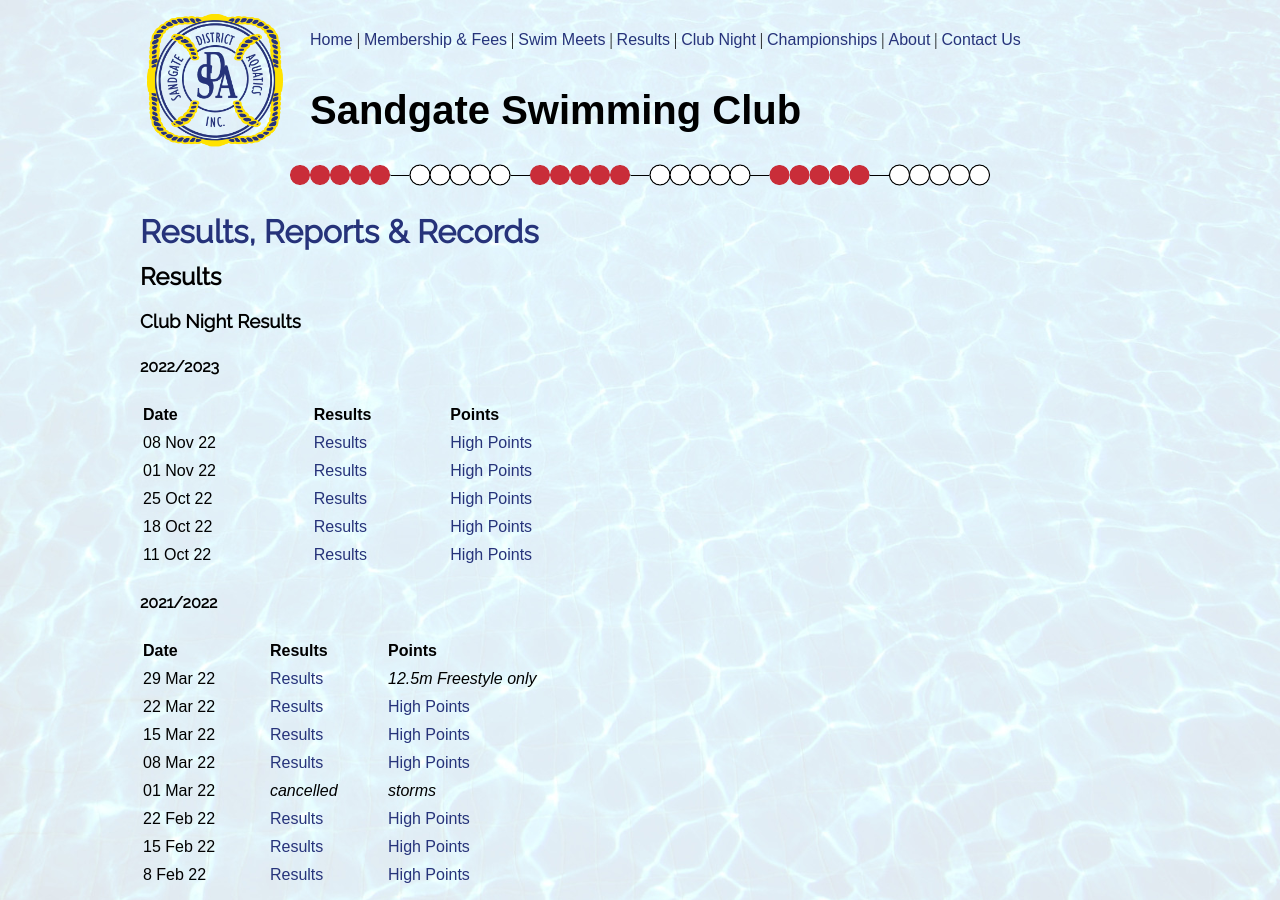
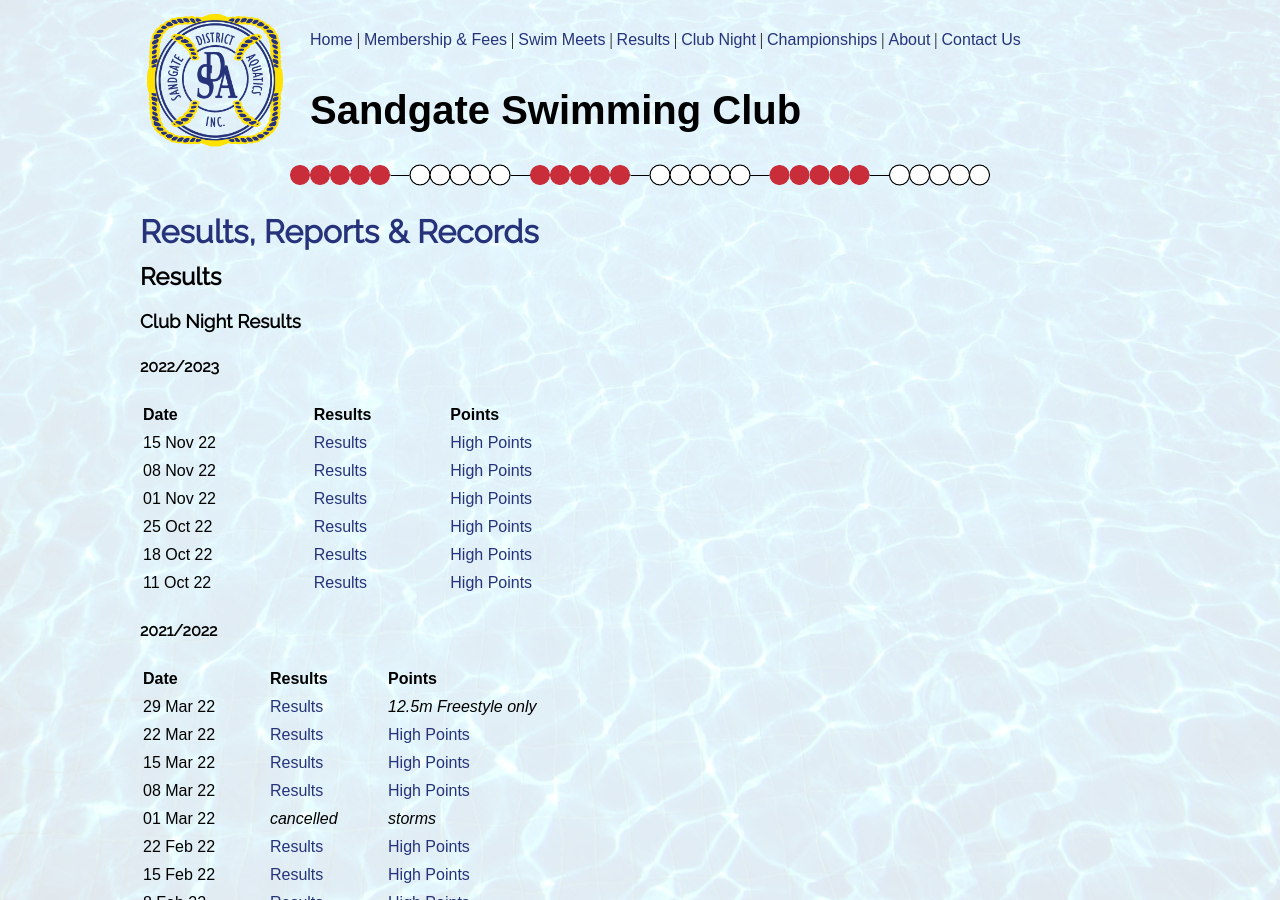
Before and after one commit to sandswim/website, a Jekyll site: the page built from pages/results.md, in a window 1280 px wide and 900 px high. Built offline with Jekyll 4.4.1, drawn with Linux system fonts in a browser that asks for light colours.

Commit message:
results 2022-11-15

```diff
--- a/pages/results.md
+++ b/pages/results.md
@@ -11,6 +11,7 @@ permalink: /results
 
 **Date** | **Results** | **Points**
 --- | --- | ---
+15 Nov 22 | [Results](files/results/ClubNight-2022-11-15.pdf) | [High Points](files/results/HighPoints-2022-11-15.pdf)
 08 Nov 22 | [Results](files/results/ClubNight-2022-11-08.pdf) | [High Points](files/results/HighPoints-2022-11-08.pdf)
 01 Nov 22 | [Results](files/results/ClubNight-2022-11-01.pdf) | [High Points](files/results/HighPoints-2022-11-01.pdf)
 25 Oct 22 | [Results](files/results/ClubNight-2022-10-25.pdf) | [High Points](files/results/HighPoints-2022-10-25.pdf)
```
Also changed, not shown: 2 other files.
